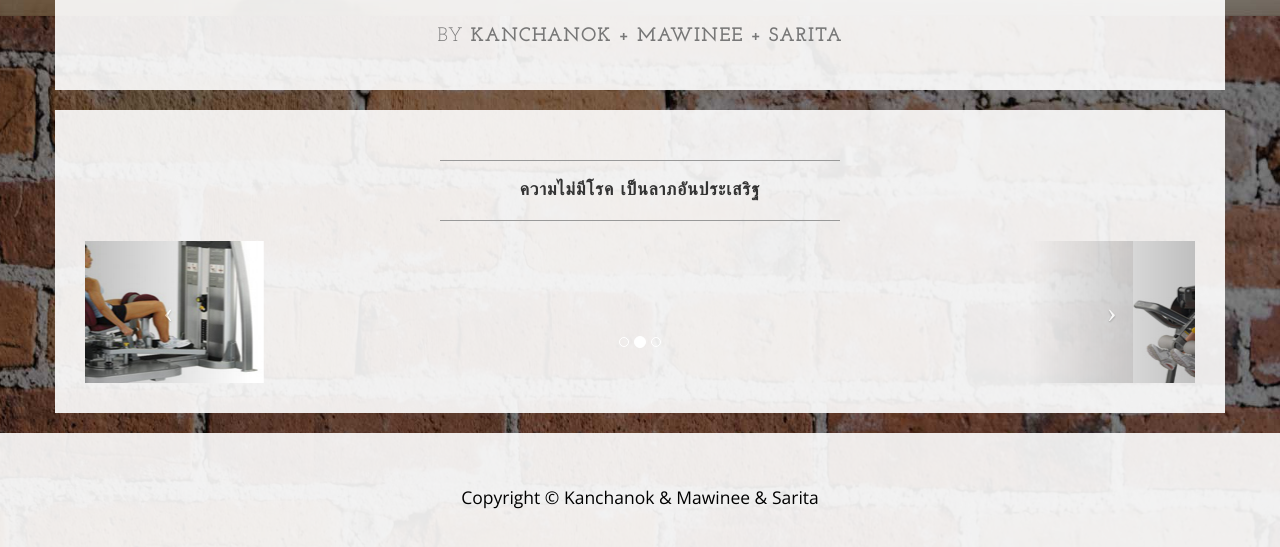
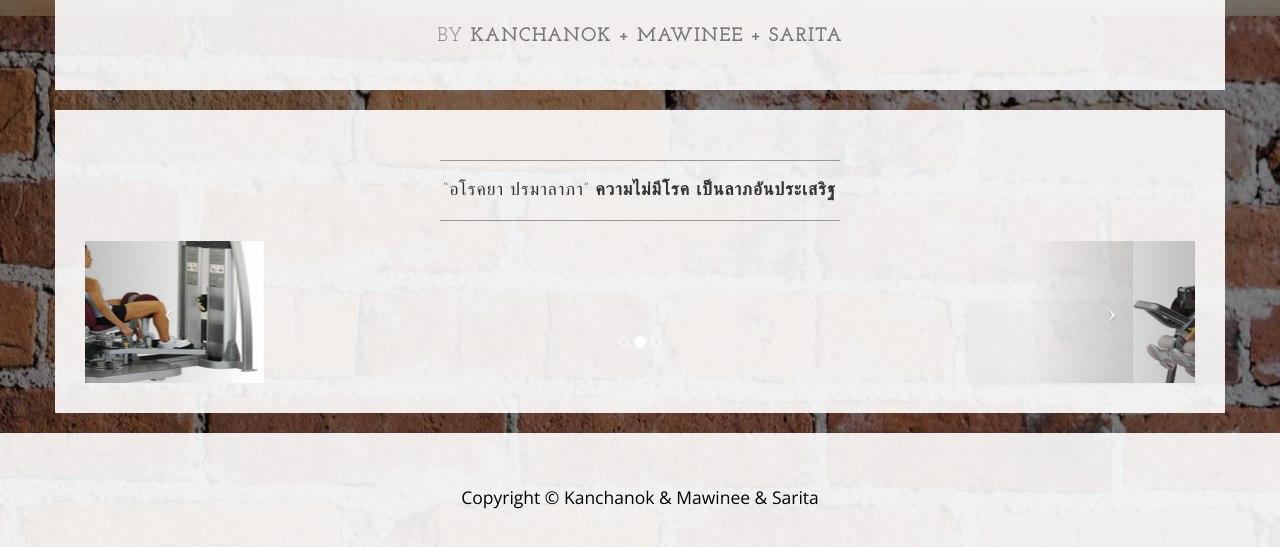
Before and after one commit to 5810121064mawine/Job2, a plain HTML site: page index.html in a window 1280 px wide. Shown: the part 784-1331 px from the top of the page. Drawn offline with nearby package versions, Linux system fonts and the light colour scheme.

Commit message:
commit index - add “อโรคยา ปรมาลาภา”

```diff
--- a/index.html
+++ b/index.html
@@ -110,7 +110,7 @@
             <div class="box">
                 <div class="col-lg-12">
                     <hr>
-                    <h2 class="intro-text text-center">
+                    <h2 class="intro-text text-center"> “อโรคยา ปรมาลาภา”
                         <strong>ความไม่มีโรค เป็นลาภอันประเสริฐ</strong>
                     </h2>
                     <hr>
```
